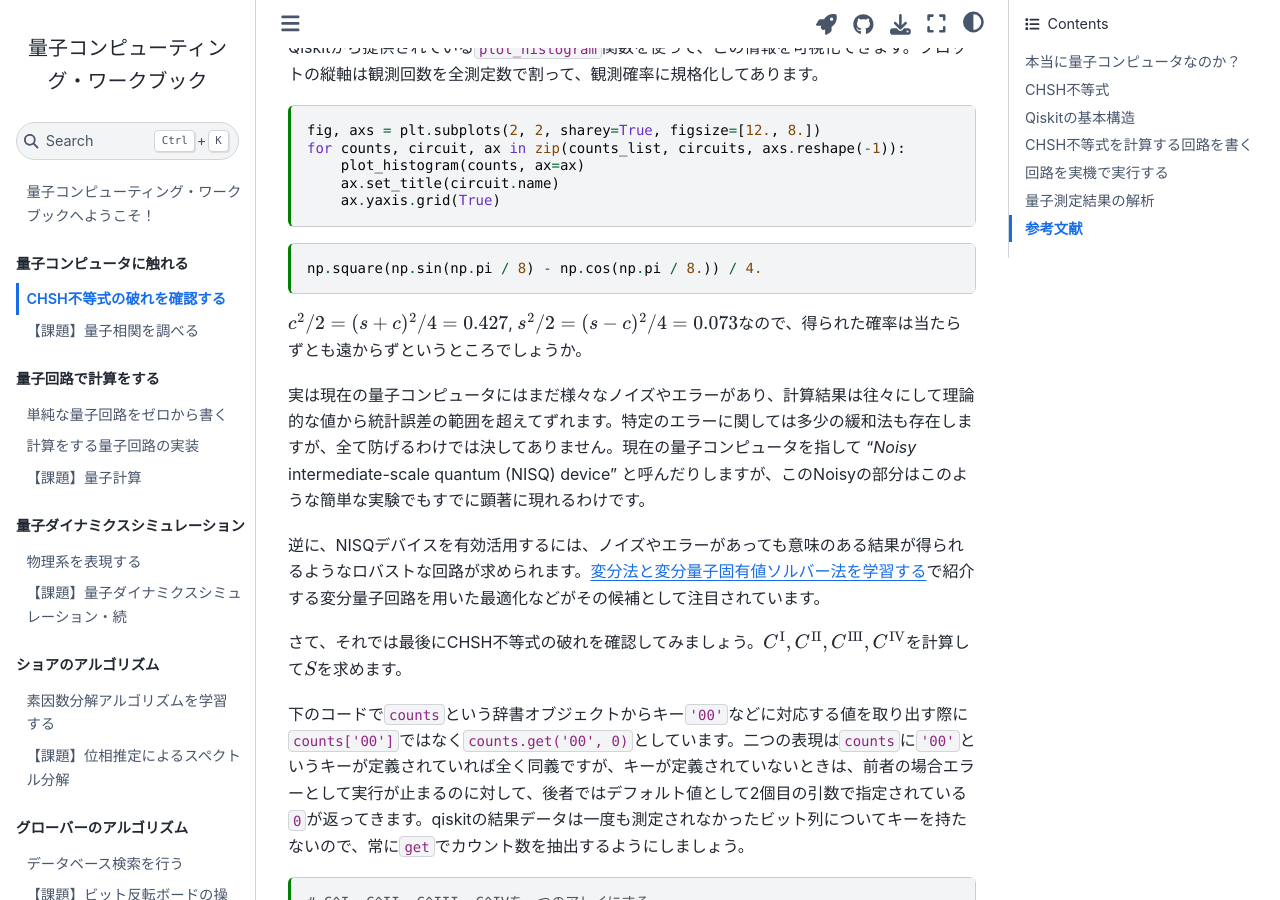
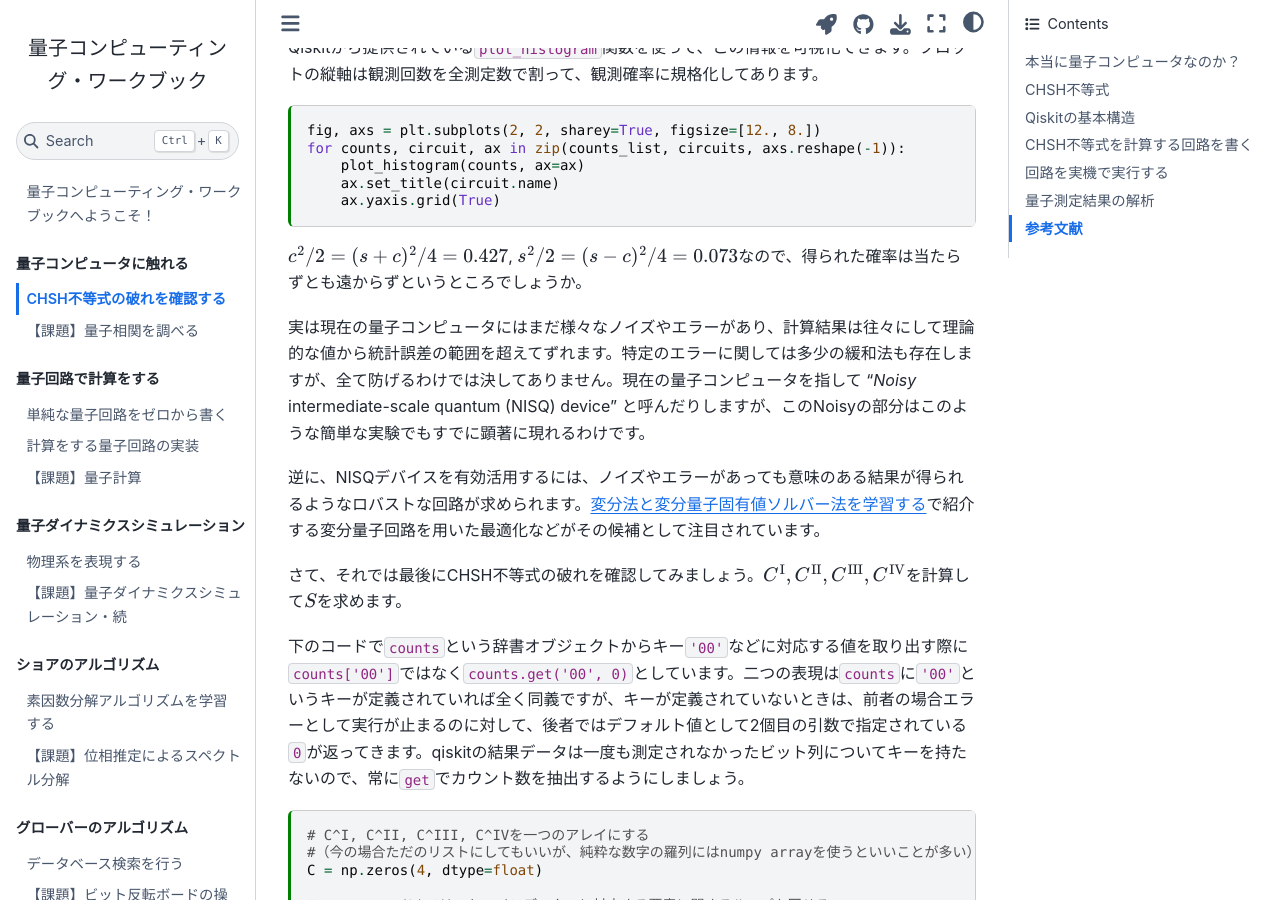
Before and after one commit to UTokyo-ICEPP/qc-workbook, a Jupyter Book: the page built from source/ja/chsh_inequality.md, in a window 1280 px wide and 900 px high, scrolled down 16947 px. Built offline with Jupyter Book 1.0.4 settings and Sphinx 7.4.7 and the Sphinx Book theme 1.1.4, drawn with Linux system fonts in a browser that asks for light colours; cross-references to code outside the pages are shown as plain code.

````diff
--- a/source/ja/_config.yml
+++ b/source/ja/_config.yml
@@ -5,7 +5,7 @@ logo: figs/favicon.ico
 
 execute:
   execute_notebooks: cache  # Whether to execute notebooks at build time. Must be one of ("auto", "force", "cache", "off")
-  timeout: 200
+  timeout: 400
 
 only_build_toc_files: true
 
--- a/source/ja/chsh_inequality.md
+++ b/source/ja/chsh_inequality.md
@@ -659,10 +659,6 @@ for counts, circuit, ax in zip(counts_list, circuits, axs.reshape(-1)):
     ax.yaxis.grid(True)
 ```
 
-```{code-cell} ipython3
-np.square(np.sin(np.pi / 8) - np.cos(np.pi / 8.)) / 4.
-```
-
 $c^2/2 = (s + c)^2/4 = 0.427$, $s^2/2 = (s - c)^2 / 4 = 0.073$なので、得られた確率は当たらずとも遠からずというところでしょうか。
 
 実は現在の量子コンピュータにはまだ様々なノイズやエラーがあり、計算結果は往々にして理論的な値から統計誤差の範囲を超えてずれます。特定のエラーに関しては多少の緩和法も存在しますが、全て防げるわけでは決してありません。現在の量子コンピュータを指して "*Noisy* intermediate-scale quantum (NISQ) device" と呼んだりしますが、このNoisyの部分はこのような簡単な実験でもすでに顕著に現れるわけです。
````
